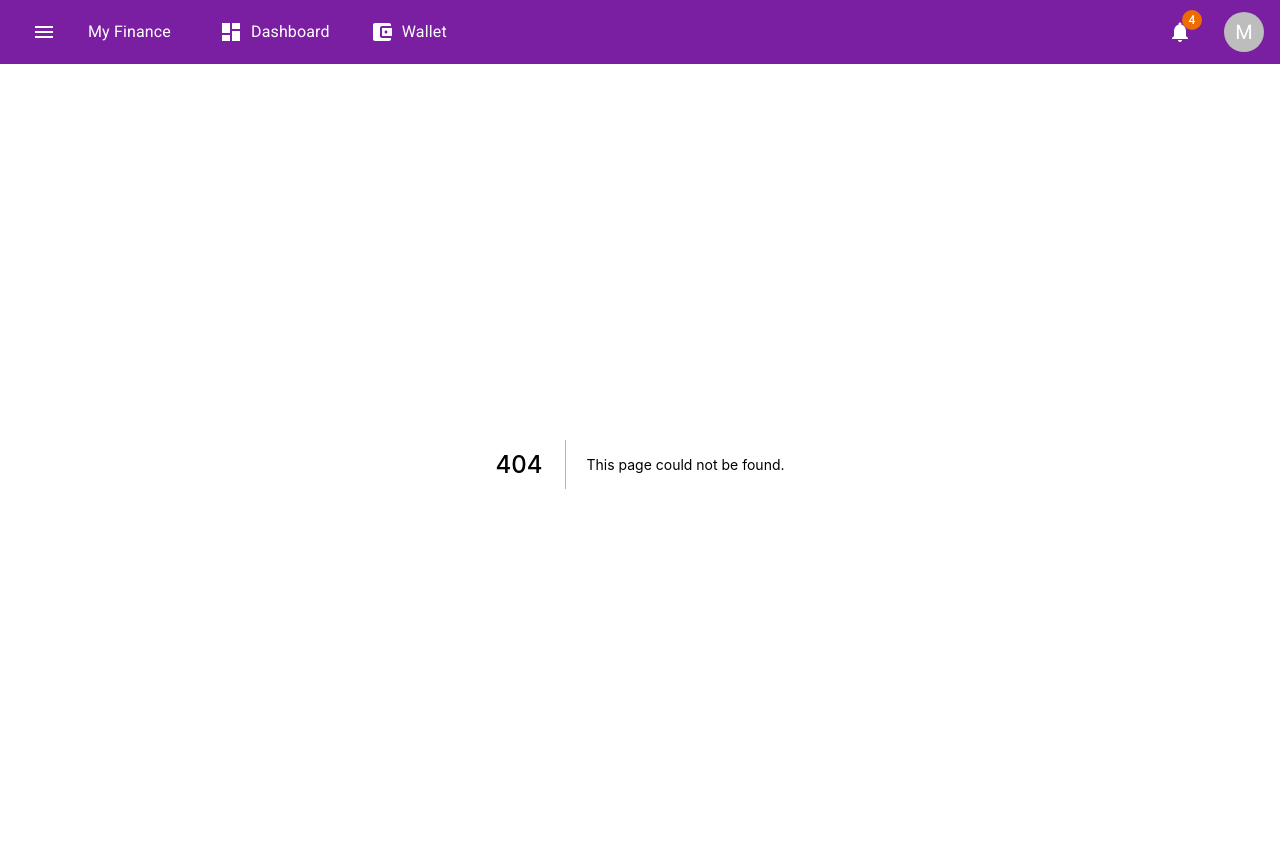
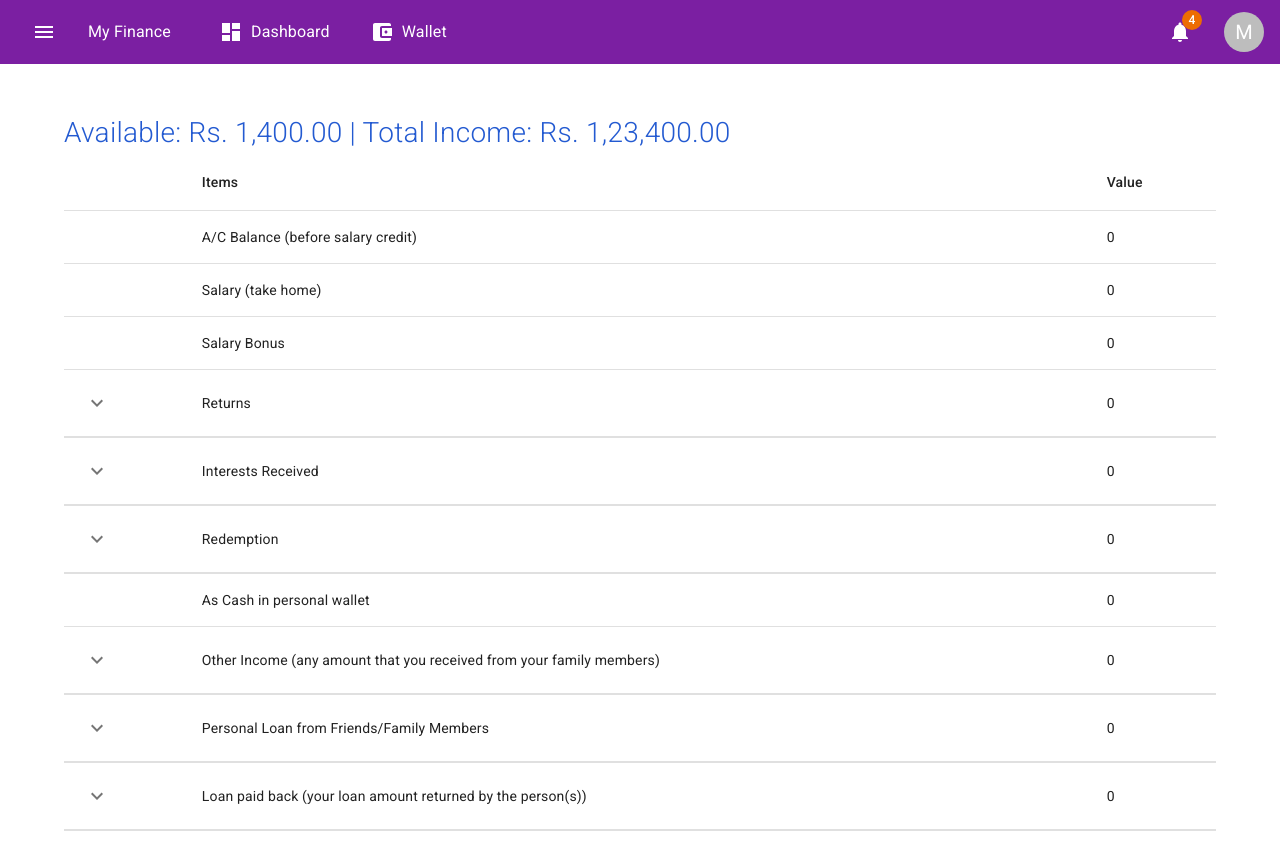
Before and after one commit to cra2ycoder/my-finance, a Next.js app: page /wallet in a window 1280 px wide. Before the commit this address had no page. After the commit the page ends 831 px from the top, so only its background shows below. Built offline with nearby package versions, Linux system fonts and the light colour scheme.

Commit message:
wallet page craeted

```diff
--- /dev/null
+++ b/pages/wallet.tsx
@@ -0,0 +1,80 @@
+import Box from '@mui/material/Box'
+import Container from '@mui/material/Container'
+import Typography from '@mui/material/Typography'
+import WalletTable from '@components/WalletTable'
+
+const walletItems = [
+  { title: 'A/C Balance (before salary credit)', value: 0 },
+  { title: 'Salary (take home)', value: 0 },
+  { title: 'Salary Bonus', value: 0 },
+  {
+    title: 'Returns',
+    value: 0,
+    groups: [
+      { title: 'MF Returns: HDFC (4.58L)', value: 0 },
+      { title: 'MF Returns: ABSL (6.69L)', value: 0 },
+      { title: 'MF Returns: ABSL (1L)', value: 0 },
+      { title: 'MF Returns: ICICI (1.29L)', value: 0 },
+      { title: 'MF Returns: DSP (1.5L)', value: 0 },
+      { title: 'Infy Returns', value: 0 },
+      { title: 'Tax Returns', value: 0 },
+    ],
+  },
+  {
+    title: 'Interests Received',
+    value: 0,
+    groups: [
+      { title: 'FD Interest', value: 0 },
+      { title: 'Bank Interests (for our a/c balance maintanance)', value: 0 },
+      { title: 'Cashback (Fuel)', value: 0 },
+      { title: 'PF Interest', value: 0 },
+    ],
+  },
+  {
+    title: 'Redemption',
+    value: 0,
+    groups: [
+      { title: 'Axis Direct Redemption', value: 0 },
+      { title: 'MF Redemption', value: 0 },
+      { title: 'Bitcoin Redemption', value: 0 },
+      { title: 'Stocks Redemption', value: 0 },
+    ],
+  },
+  {
+    title: 'As Cash in personal wallet',
+    value: 0,
+  },
+  {
+    title:
+      'Other Income (any amount that you received from your family members)',
+    value: 0,
+    groups: [{ title: 'XXXX', value: 0 }],
+  },
+  {
+    title: 'Personal Loan from Friends/Family Members',
+    value: 0,
+    groups: [{ title: 'XXXX', value: 0 }],
+  },
+  {
+    title: 'Loan paid back (your loan amount returned by the person(s))',
+    value: 0,
+    groups: [{ title: 'XXXX', value: 0 }],
+  },
+]
+
+function Wallet() {
+  return (
+    <Box>
+      <Container sx={{ margin: 'auto', marginTop: '3rem' }}>
+        <Typography
+          sx={{ color: '#235ad1', fontSize: '3.5vh', fontWeight: 100 }}
+        >
+          Available: Rs. 1,400.00 | Total Income: Rs. 1,23,400.00
+        </Typography>
+        <WalletTable list={walletItems} />
+      </Container>
+    </Box>
+  )
+}
+
+export default Wallet
```
